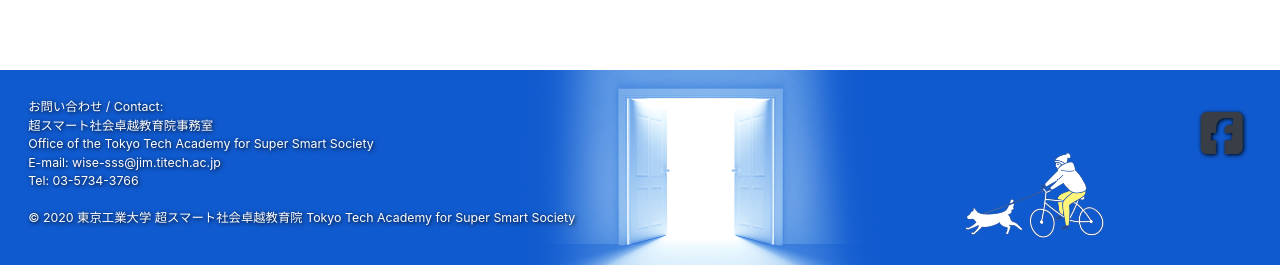
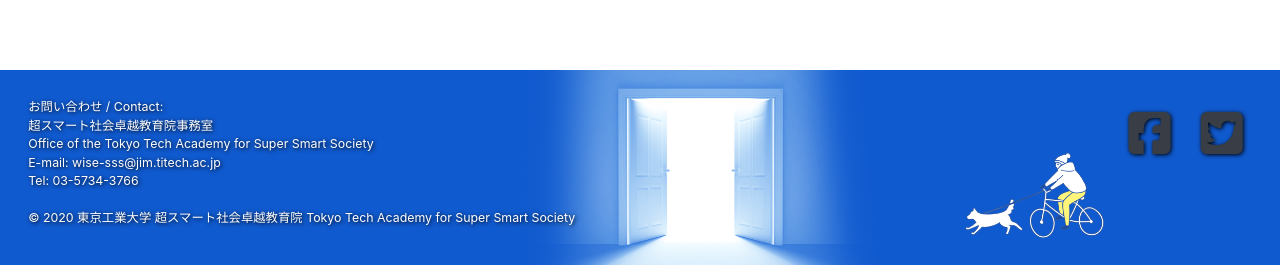
Before and after one commit to fl1d/w0ex.github.io, a Jekyll site: the page built from _pages/home.md, in a window 1280 px wide. Shown: the part 1810-2075 px from the top of the page. Built offline with Jekyll 4.4.1, drawn with Linux system fonts in a browser that asks for light colours; cached includes are drawn as plain includes; nearby versions of some CDN libraries.

Commit message:
Update footer.html

```diff
--- a/_includes/footer.html
+++ b/_includes/footer.html
@@ -31,6 +31,11 @@
                 <i class="fab fa-fw fa-facebook-square">
                 </i>
               </a>
-</font>
+        <td style="border:none;" width="100%" align="center">
+            <font size="7">
+               <a href="https://twitter.com/tokyotech_sss/" target="_blank">
+                <i class="fab fa-fw fa-twitter-square">
+                </i>
+               </a>
   </table>
 </div>
```
Lines whose indentation alone changed are shown as unchanged.
